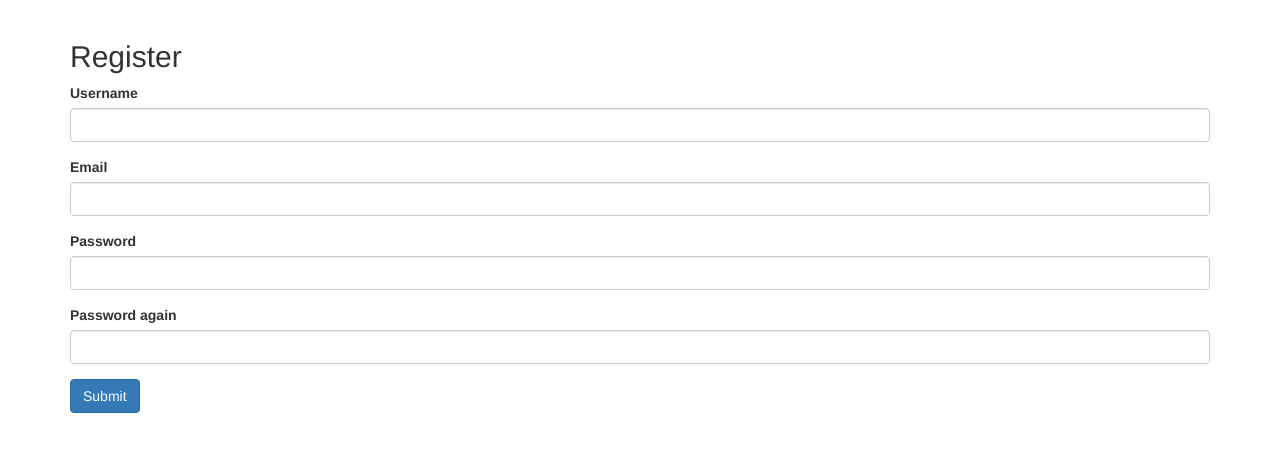
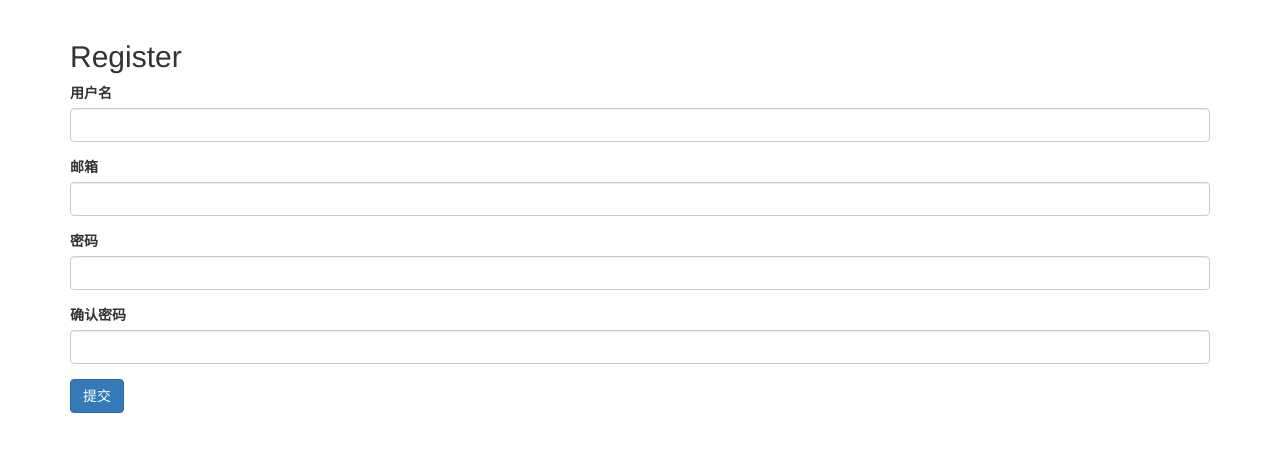
Before and after one commit to Manchangdx/pc, a Flask app: page /register in a window 1280 px wide. Shown: the part 52-504 px from the top of the page. Run offline with Flask 2, Linux system fonts and the light colour scheme; some libraries are stand-ins or nearby versions.

Commit message:
修改挑战 30 的代码

```diff
--- a/30_优化登录及注册环节/simpledu/simpledu/config.py
+++ b/30_优化登录及注册环节/simpledu/simpledu/config.py
@@ -3,6 +3,7 @@ class BaseConfig(object):
 
 class DevelopmentConfig(BaseConfig):
     DEBUG = True
+    SQLALCHEMY_TRACK_MODIFICATIONS = False
     SQLALCHEMY_DATABASE_URI = 'mysql+mysqldb://root@localhost:3306/simpledu?charset=utf8'
 
 
--- a/30_优化登录及注册环节/simpledu/simpledu/forms.py
+++ b/30_优化登录及注册环节/simpledu/simpledu/forms.py
@@ -5,40 +5,41 @@ from simpledu.models import db, User
 from wtforms import ValidationError
 
 class RegisterForm(FlaskForm):
-    username = StringField('Username', validators=[Required(), Length(3, 24)])
-    email = StringField('Email', validators=[Required(), Email()])
-    password = PasswordField('Password', validators=[Required(), Length(6, 24)])
-    repeat_password = PasswordField('Password again', validators=[Required(), EqualTo('password')])
-    submit = SubmitField('Submit')
+    username = StringField('用户名', validators=[Required(), Length(3, 24)])
+    email = StringField('邮箱', validators=[Required(), Email()])
+    password = PasswordField('密码', validators=[Required(), Length(6, 24)])
+    repeat_password = PasswordField('确认密码',
+        validators=[Required(), EqualTo('password')])
+    submit = SubmitField('提交')
 
     def validate_username(self, field):
+        if not field.data.isalnum():
+            raise ValidationError('用户名只能由数字和字母组成')
         if User.query.filter_by(username=field.data).first():
-            raise ValidationError('username used')
-    def validate_email(self, field):
-        if User.query.filter_by(email=field.data).first():
-            raise ValidationError('email used')
+            raise ValidationError('用户已经存在')
     def create_user(self):
         user = User()
+        self.populate_obj(user)
+        '''
         user.username = self.username.data
         user.email = self.email.data
         user.password = self.password.data
+        '''
         db.session.add(user)
         db.session.commit()
         return user
 
 
 class LoginForm(FlaskForm):
-    username = StringField('username', validators=[Required(), Email()])
-    password = PasswordField('Password', validators=[Required(), Length(6, 24)])
-    remember_me = BooleanField('Remember me')
-    submit = SubmitField('Submit')
+    username = StringField('用户名', validators=[Required(), Length(3, 24)])
+    password = PasswordField('密码', validators=[Required(), Length(6, 24)])
+    remember_me = BooleanField('记住我')
+    submit = SubmitField('提交')
     def validate_username(self, field):
-        if field.data.isalnum():
-            raise ValidationError('用户名只能由数字和字母组成')
-        if field.data and not User.query.filter_by(username=field.data).first():
-            raise ValidationError('email not register')
+        if not User.query.filter_by(username=field.data).first():
+            raise ValidationError('用户名未注册')
 
     def validate_password(self, field):
-        user = User.query.filter_by(username=self.email.data).first()
+        user = User.query.filter_by(username=self.username.data).first()
         if user and not user.check_password(field.data):
-            raise ValidationError('Password error')
+            raise ValidationError('密码错误')
--- a/30_优化登录及注册环节/simpledu/simpledu/handlers/front.py
+++ b/30_优化登录及注册环节/simpledu/simpledu/handlers/front.py
@@ -14,7 +14,7 @@ def index():
 def login():
     form = LoginForm()
     if form.validate_on_submit():
-        user = User.query.filter_by(email=form.email.data).first()
+        user = User.query.filter_by(username=form.username.data).first()
         login_user(user, form.remember_me.data)
         return redirect(url_for('.index'))
     return render_template('login.html', form=form)
--- a/30_优化登录及注册环节/simpledu/simpledu/templates/macros.html
+++ b/30_优化登录及注册环节/simpledu/simpledu/templates/macros.html
@@ -11,8 +11,13 @@
       <label>{{ field() }} {{ field.label.text }}</label>
     </div>
     {% else %}
-    <div class="form-group">
+    <div class="form-group {% if field.errors %} has-error {% endif %}">
       {{ field.label }} {{ field(class='form-control') }}
+      {% if field.errors %}
+        {% for i in field.errors %}
+          <span class='help-block'> {{ i }}</span>
+        {% endfor %}
+      {% endif %}
     </div>
     {% endif %}
   {% endfor %}
```
Also changed, not shown: 30_优化登录及注册环节/simpledu/requirements.txt (added, +15 -0 lines).
